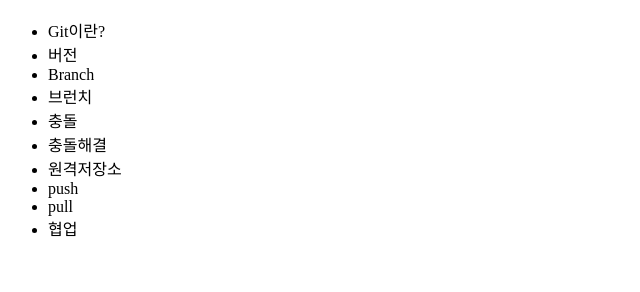
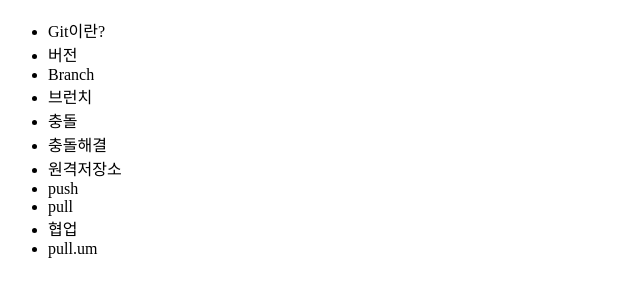
Before and after one commit to UmChangMin/test, a plain HTML site: page index.html in a window 1280 px wide. Shown: the part 48-340 px from the top of the page, without its empty margins (0-640 px from the left). Drawn offline with Linux system fonts and the light colour scheme.

Commit message:
add push um

```diff
--- a/index.html
+++ b/index.html
@@ -21,5 +21,6 @@
 		<li>push</li>
 		<li>pull</li>
 		<li>협업</li>
+		<li>pull.um</li>
 	</ul>
 </html>
```
